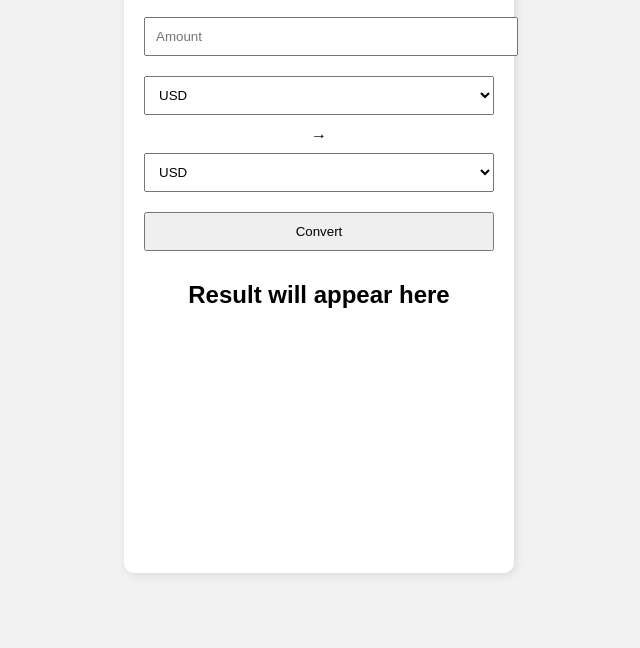
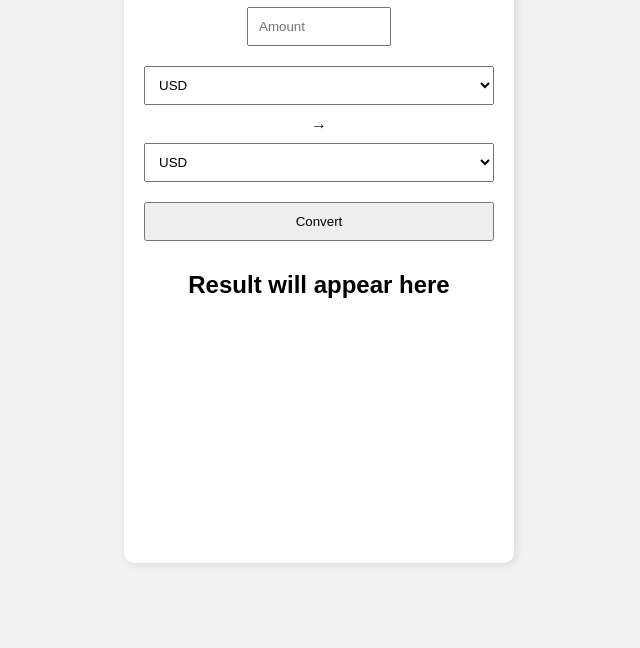
Before and after one commit to tjtamas/mini-currency-converter, a plain HTML site: page index.html in a window 1280 px wide. Shown: the part 152-800 px from the top of the page, without its empty margins (321-961 px from the left). Drawn offline with nearby package versions, Linux system fonts and the light colour scheme.

Commit message:
Style: finalized compact design for amount input field

```diff
--- a/style.css
+++ b/style.css
@@ -24,3 +24,8 @@ body {
     background-color: #fff;
     border-radius: 10px;
   }
+  #amount {
+    width: 120px;
+    margin: 10px auto;
+    display: block;
+  }
```
